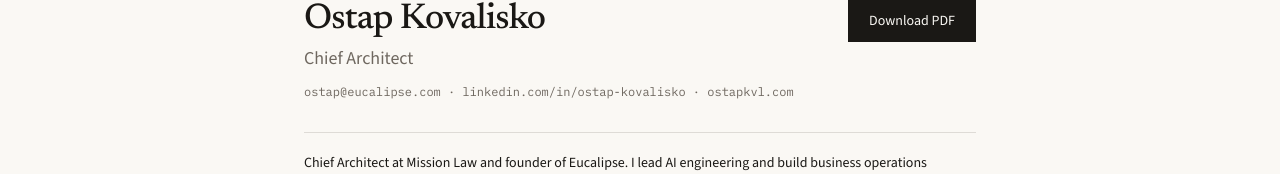
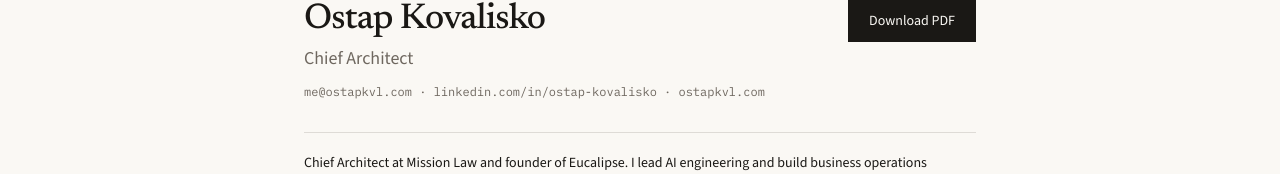
Before and after one commit to eucalipse/ostapkvl, a Next.js app: page /cv in a window 1280 px wide. Shown: the part 221-395 px from the top of the page. Built offline with nearby package versions, Linux system fonts and the light colour scheme.

Commit message:
Change site contact email to me@ostapkvl.com

```diff
--- a/data/site.ts
+++ b/data/site.ts
@@ -3,8 +3,8 @@
   url: "https://ostapkvl.com",
   title: "Ostap Kovalisko — Chief Architect",
   description:
-    "Chief Architect at Mission Law and founder of Eucalipse. I build production AI agent platforms with human approval gates and full audit trails.",
-  email: "ostap@eucalipse.com",
+    "Chief Architect at Mission Law and founder of Eucalipse. AI engineering, software architecture, and business operations systems with human review and traceable actions.",
+  email: "me@ostapkvl.com",
   linkedin: "https://www.linkedin.com/in/ostap-kovalisko",
   instagram: "https://www.instagram.com/yet.another.travel",
   eucalipse: "https://eucalipse.com",
```
